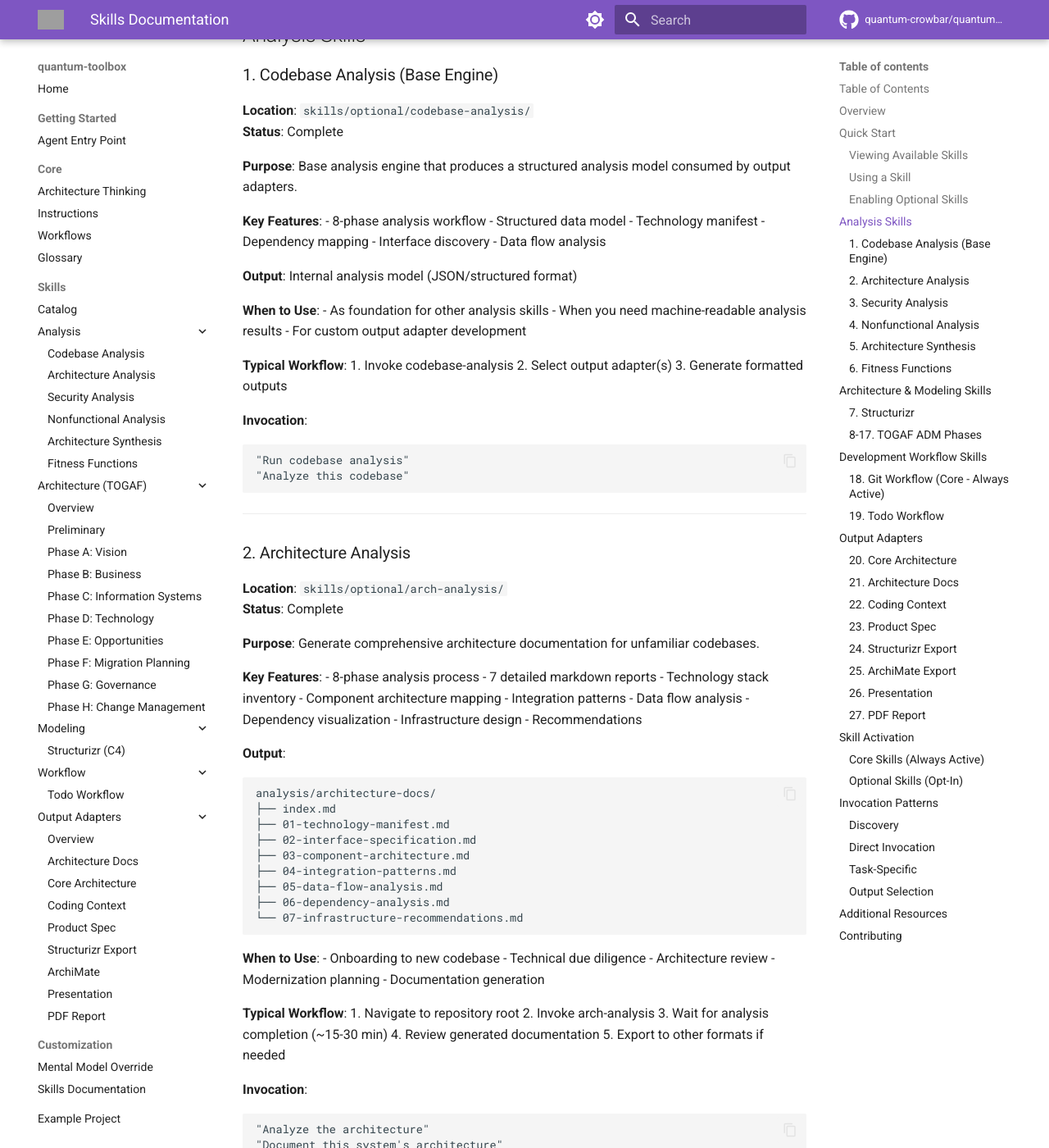
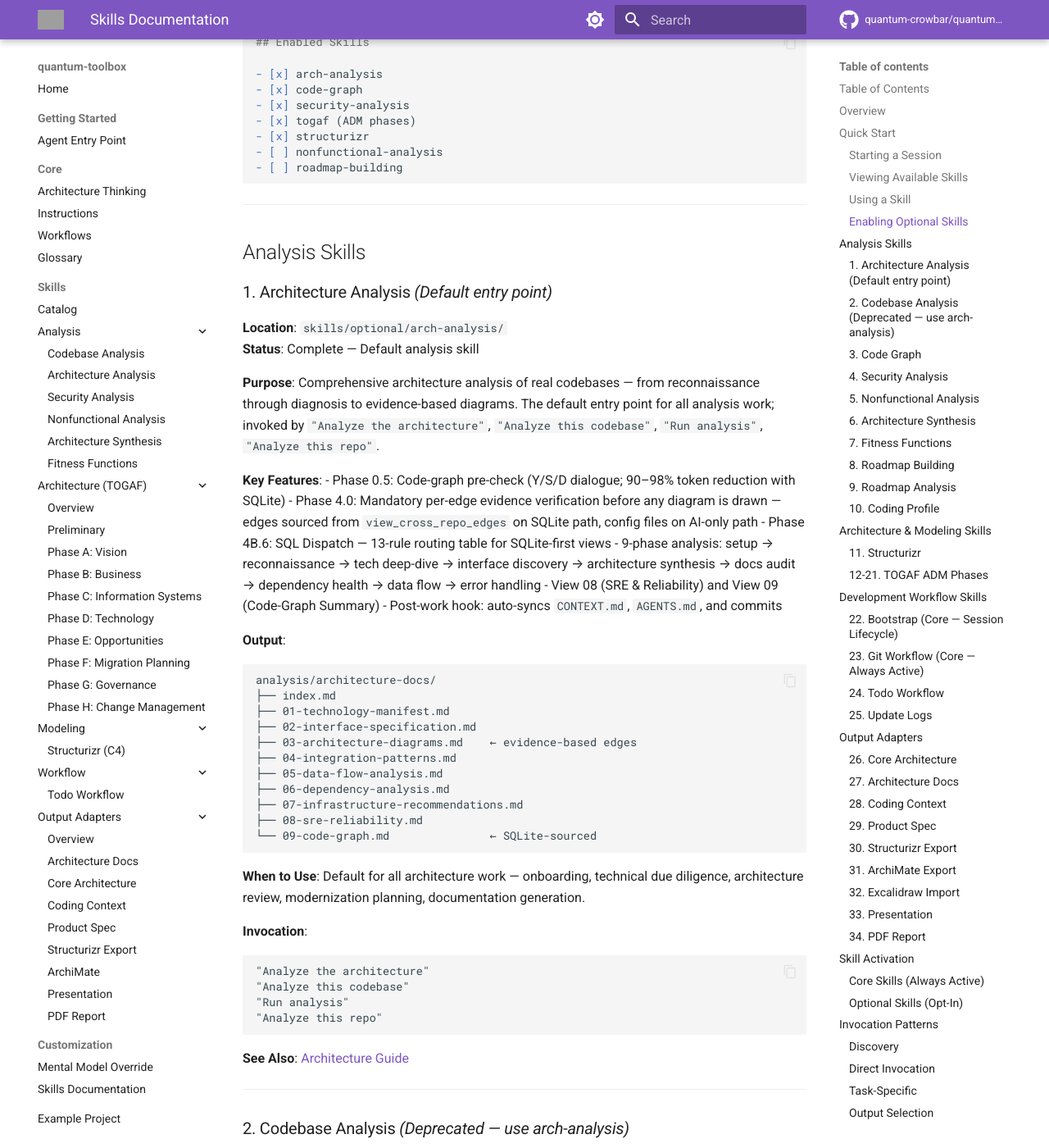
Before and after one commit to quantum-crowbar/quantum-toolbox, an MkDocs documentation site: the page built from docs/skills/README.md, in a window 1280 px wide and 1400 px high, scrolled down 1584 px. Shown: the whole window at 82% size. Built offline with MkDocs 1.6.1 and Material for MkDocs 9.7.7, drawn with Linux system fonts in a browser that asks for light colours; comment, search, counter and statistics services are not loaded; some of the changed text lies outside the part shown; grey boxes are pictures that could not be loaded.

Commit message:
docs: audit and update docs/ for v3.0 — skills README, arch-analysis-guide, docs README

````diff
--- a/docs/skills/README.md
+++ b/docs/skills/README.md
@@ -29,22 +29,32 @@ This document provides **detailed per-skill documentation** for each skill in th
 
 ## Quick Start
 
+### Starting a Session
+
+```
+/start
+```
+
+Runs the bootstrap skill: detects first-time setup vs. established project. Prints enabled skills, code-graph status, dependency warnings, and available commands.
+
 ### Viewing Available Skills
 
 ```
-"What skills do you have?"
-"List available analysis skills"
-"Show me TOGAF skills"
+/skills
 ```
+
+Lists all registered skills from `manifest.yaml` with enabled/disabled status for your project.
 
 ### Using a Skill
 
 ```
-"Analyze the architecture"              → arch-analysis
-"Analyze security posture"              → security-analysis
-"Apply TOGAF Business Architecture"     → togaf/business-architecture
-"Export to Structurizr"                 → analysis-outputs/structurizr
-"Generate presentation"                 → presentation
+"Analyze the architecture"              → arch-analysis (default)
+"Analyze this codebase"                → arch-analysis
+"Extract the code graph"               → code-graph
+"Analyze security posture"             → security-analysis
+"Apply TOGAF Business Architecture"    → togaf/business-architecture
+"Export to Structurizr"                → analysis-outputs/structurizr
+"Generate presentation"                → presentation
 ```
 
 ### Enabling Optional Skills
@@ -55,10 +65,12 @@ In your project's `AGENTS.md`:
 ## Enabled Skills
 
 - [x] arch-analysis
+- [x] code-graph
 - [x] security-analysis
 - [x] togaf (ADM phases)
 - [x] structurizr
-- [ ] software-design (optional)
+- [ ] nonfunctional-analysis
+- [ ] roadmap-building
 ```
 
 
@@ -66,58 +78,20 @@ In your project's `AGENTS.md`:
 
 ## Analysis Skills
 
-### 1. Codebase Analysis (Base Engine)
+### 1. Architecture Analysis *(Default entry point)*
 
-**Location**: `skills/optional/codebase-analysis/`
-**Status**: Complete
+**Location**: `skills/optional/arch-analysis/`
+**Status**: Complete — Default analysis skill
 
-**Purpose**: Base analysis engine that produces a structured analysis model consumed by output adapters.
+**Purpose**: Comprehensive architecture analysis of real codebases — from reconnaissance through diagnosis to evidence-based diagrams. The default entry point for all analysis work; invoked by `"Analyze the architecture"`, `"Analyze this codebase"`, `"Run analysis"`, `"Analyze this repo"`.
 
 **Key Features**:
-- 8-phase analysis workflow
-- Structured data model
-- Technology manifest
-- Dependency mapping
-- Interface discovery
-- Data flow analysis
-
-**Output**: Internal analysis model (JSON/structured format)
-
-**When to Use**:
-- As foundation for other analysis skills
-- When you need machine-readable analysis results
-- For custom output adapter development
-
-**Typical Workflow**:
-1. Invoke codebase-analysis
-2. Select output adapter(s)
-3. Generate formatted outputs
-
-**Invocation**:
-```
-"Run codebase analysis"
-"Analyze this codebase"
-```
-
----
-
-### 2. Architecture Analysis
-
-**Location**: `skills/optional/arch-analysis/`
-**Status**: Complete
-
-**Purpose**: Generate comprehensive architecture documentation for unfamiliar codebases.
-
-**Key Features**:
-- 8-phase analysis process
-- 7 detailed markdown reports
-- Technology stack inventory
-- Component architecture mapping
-- Integration patterns
-- Data flow analysis
-- Dependency visualization
-- Infrastructure design
-- Recommendations
+- Phase 0.5: Code-graph pre-check (Y/S/D dialogue; 90–98% token reduction with SQLite)
+- Phase 4.0: Mandatory per-edge evidence verification before any diagram is drawn — edges sourced from `view_cross_repo_edges` on SQLite path, config files on AI-only path
+- Phase 4B.6: SQL Dispatch — 13-rule routing table for SQLite-first views
+- 9-phase analysis: setup → reconnaissance → tech deep-dive → interface discovery → architecture synthesis → docs audit → dependency health → data flow → error handling
+- View 08 (SRE & Reliability) and View 09 (Code-Graph Summary)
+- Post-work hook: auto-syncs `CONTEXT.md`, `AGENTS.md`, and commits
 
 **Output**:
 ```
@@ -125,44 +99,68 @@ analysis/architecture-docs/
 ├── index.md
 ├── 01-technology-manifest.md
 ├── 02-interface-specification.md
-├── 03-component-architecture.md
+├── 03-architecture-diagrams.md    ← evidence-based edges
 ├── 04-integration-patterns.md
 ├── 05-data-flow-analysis.md
 ├── 06-dependency-analysis.md
-└── 07-infrastructure-recommendations.md
+├── 07-infrastructure-recommendations.md
+├── 08-sre-reliability.md
+└── 09-code-graph.md               ← SQLite-sourced
 ```
 
-**When to Use**:
-- Onboarding to new codebase
-- Technical due diligence
-- Architecture review
-- Modernization planning
-- Documentation generation
-
-**Typical Workflow**:
-1. Navigate to repository root
-2. Invoke arch-analysis
-3. Wait for analysis completion (~15-30 min)
-4. Review generated documentation
-5. Export to other formats if needed
+**When to Use**: Default for all architecture work — onboarding, technical due diligence, architecture review, modernization planning, documentation generation.
 
 **Invocation**:
 ```
 "Analyze the architecture"
-"Document this system's architecture"
-"Run architecture analysis"
+"Analyze this codebase"
+"Run analysis"
+"Analyze this repo"
 ```
-
-**Integration**:
-- Uses `codebase-analysis` internally
-- Outputs to `architecture-docs` adapter
-- Can feed TOGAF baseline assessment
 
 **See Also**: [Architecture Guide](../arch-analysis-guide.md)
 
 ---
 
-### 3. Security Analysis
+### 2. Codebase Analysis *(Deprecated — use arch-analysis)*
+
+**Location**: `skills/optional/codebase-analysis/`
+**Status**: **Deprecated** as of v3.0.0 — retained for migration compatibility, will be removed in v4.
+
+Use `arch-analysis` instead. See migration notes in `skills/optional/codebase-analysis/README.md`.
+
+---
+
+### 3. Code Graph
+
+**Location**: `skills/optional/code-graph/`
+**Status**: Complete
+
+**Purpose**: Extract a full call-graph from source code into `code_graph.sqlite` — enabling SQL-speed queries at near-zero token cost. Required for the SQLite-first analysis path.
+
+**Key Features**:
+- Phase 0.0: Scope & setup dialogue (single vs multi-repo)
+- Phase 2.5: Incremental update — only re-extracts changed files via `git diff`
+- 8 materialized view tables: `view_entry_traces`, `view_cycles`, `view_db_entry_paths`, `view_refactor_priority`, `view_cross_repo_edges`, and more
+- Phase 4B.5: Auto-generates `reports/sqlite-cookbook.md` with project-specific SQL queries
+- YAML stub mode: when SQLite active, YAML contains stats + `sqlite_path` pointer only
+
+**Output**: `code_graph.sqlite` + `reports/sqlite-cookbook.md` + YAML stub
+
+**When to Use**: Enable this skill to make arch-analysis and nonfunctional-analysis SQLite-first. Essential for medium/large codebases or multi-repo analysis.
+
+**Dependency**: `arch-analysis` must be enabled.
+
+**Invocation**:
+```
+"Extract the code graph"
+"Build code graph"
+"Run code-graph extraction"
+```
+
+---
+
+### 4. Security Analysis
 
 **Location**: `skills/optional/security-analysis/`
 **Status**: Complete
@@ -267,7 +265,7 @@ analysis/nonfunctional/
 
 ---
 
-### 5. Architecture Synthesis
+### 6. Architecture Synthesis
 
 **Location**: `skills/optional/architecture-synthesis/`
 **Status**: Complete
@@ -362,9 +360,56 @@ fitness-functions/
 
 ---
 
+### 8. Roadmap Building
+
+**Location**: `skills/optional/roadmap-building/`
+**Status**: Complete
+
+**Purpose**: Generates full phased implementation roadmaps from architecture analysis, TOGAF Phase E/F output, or standalone requirements. Produces initiatives, ADRs, risk register, epic/ticket breakdown with XS–XL complexity sizing and team assignments.
+
+**Invocation**:
+```
+"Build a roadmap"
+"Create implementation roadmap"
+"Generate phased roadmap from analysis"
+```
+
+---
+
+### 9. Roadmap Analysis
+
+**Location**: `skills/optional/roadmap-analysis/`
+**Status**: Complete
+
+**Purpose**: Seven-mode deep-dive analysis of an existing roadmap: expand initiative, research questions, complexity scoring, spike candidates, effort estimates, PDF export, team/financial model.
+
+**Invocation**:
+```
+"Analyse this roadmap"
+"Score roadmap complexity"
+"Estimate effort for this roadmap"
+```
+
+---
+
+### 10. Coding Profile
+
+**Location**: `skills/optional/coding-profile/`
+**Status**: Complete
+
+**Purpose**: Reads real repository code and generates per-stack coding skill files that agents load before writing code. Captures naming conventions, async style, testing framework, error handling, API design, and review standards — from actual code, not generic best practices.
+
+**Invocation**:
+```
+"Build coding profile"
+"Generate coding conventions from this repo"
+```
+
+---
+
 ## Architecture & Modeling Skills
 
-### 7. Structurizr
+### 11. Structurizr
 
 **Location**: `skills/optional/structurizr/`
 **Status**: Complete
@@ -418,7 +463,7 @@ architecture/
 
 ---
 
-### 8-17. TOGAF ADM Phases
+### 12-21. TOGAF ADM Phases
 
 **Location**: `skills/optional/togaf/`
 **Status**: All phases complete
@@ -467,7 +512,20 @@ TOGAF provides a comprehensive framework for enterprise architecture. Each phase
 
 ## Development Workflow Skills
 
-### 18. Git Workflow (Core - Always Active)
+### 22. Bootstrap *(Core — Session Lifecycle)*
+
+**Location**: `skills/core/bootstrap/`
+**Status**: Complete — Core skill (always active)
+
+**Purpose**: Standardised session entry point and upgrade lifecycle. Provides `/start`, `/help`, `/skills`, `/update`, `/upgrade`.
+
+**When to Use**: Run `/start` at the beginning of every session.
+
+**See Also**: [Bootstrap README](../../skills/core/bootstrap/README.md)
+
+---
+
+### 23. Git Workflow *(Core — Always Active)*
 
 **Location**: `skills/core/git-workflow/`
 **Status**: Complete
@@ -489,7 +547,7 @@ TOGAF provides a comprehensive framework for enterprise architecture. Each phase
 
 ---
 
-### 19. Todo Workflow
+### 24. Todo Workflow
 
 **Location**: `skills/optional/todo-workflow/`
 **Status**: Complete
@@ -518,11 +576,27 @@ TOGAF provides a comprehensive framework for enterprise architecture. Each phase
 
 ---
 
+### 25. Update Logs
+
+**Location**: `skills/optional/update-logs/`
+**Status**: Complete
+
+**Purpose**: Structured log generation for project update communications — changelogs, release notes, sprint summaries.
+
+**Invocation**:
+```
+"Generate update log"
+"Write release notes"
+"Create sprint summary"
+```
+
+---
+
 ## Output Adapters
 
-Output adapters transform analysis results into different formats. They consume the structured analysis model from `codebase-analysis`.
+Output adapters transform analysis results into different formats.
 
-### 20. Core Architecture
+### 26. Core Architecture
 
 **Location**: `skills/optional/analysis-outputs/core-architecture/`
 **Status**: Complete
@@ -562,7 +636,7 @@ analysis/core-architecture/
 
 ---
 
-### 22. Coding Context
+### 28. Coding Context
 
 **Location**: `skills/optional/analysis-outputs/coding-context/`
 **Status**: Complete
@@ -582,7 +656,7 @@ CONTEXT.md      # Current project state
 
 ---
 
-### 23. Product Spec
+### 29. Product Spec
 
 **Location**: `skills/optional/analysis-outputs/product-spec/`
 **Status**: Complete
@@ -620,7 +694,7 @@ product-spec/
 
 ---
 
-### 25. ArchiMate Export
+### 31. ArchiMate Export
 
 **Location**: `skills/optional/analysis-outputs/archimate/`
 **Status**: Complete
@@ -636,7 +710,23 @@ product-spec/
 
 ---
 
-### 26. Presentation
+### 32. Excalidraw Import
+
+**Location**: `skills/optional/analysis-outputs/excalidraw-import.md`
+**Status**: Complete
+
+**Purpose**: Parses `.excalidraw` JSON files and feeds them into the architecture model. 5-phase pipeline: parse elements → map colours to component roles → disambiguation dialogue → write Mermaid diagram → optionally pre-populate `architecture_model` and hand off to `arch-analysis`.
+
+**Invocation**:
+```
+"Analyse this excalidraw file"
+"Convert excalidraw to Mermaid"
+"Use this excalidraw as architecture input"
+```
+
+---
+
+### 33. Presentation
 
 **Location**: `skills/optional/analysis-outputs/presentation/`
 **Status**: Complete
@@ -674,7 +764,7 @@ presentations/topic/
 
 ---
 
-### 27. PDF Report
+### 34. PDF Report
 
 **Location**: `skills/optional/analysis-outputs/pdf-report/`
 **Status**: Complete
@@ -719,7 +809,8 @@ analysis/pdf/
 
 ### Core Skills (Always Active)
 
-- `git-workflow` - Always available
+- `bootstrap` — Session lifecycle (`/start`, `/help`, `/skills`, `/update`, `/upgrade`)
+- `git-workflow` — Git conventions and commit format
 
 ### Optional Skills (Opt-In)
 
@@ -728,22 +819,15 @@ Enable in your project's `AGENTS.md`:
 ```markdown
 ## Enabled Skills
 
-### Analysis
 - [x] arch-analysis
+- [x] code-graph
 - [x] security-analysis
+- [x] togaf (ADM phases)
+- [x] structurizr
 - [ ] nonfunctional-analysis
-
-### Architecture
-- [x] togaf
-- [x] structurizr
-
-### Workflows
-- [x] todo-workflow
-
-### Output Adapters
-- [x] architecture-docs
-- [x] pdf-report
-- [x] presentation
+- [ ] roadmap-building
+- [ ] roadmap-analysis
+- [ ] coding-profile
 ```
 
 ---
@@ -753,21 +837,23 @@ Enable in your project's `AGENTS.md`:
 ### Discovery
 
 ```
-"What skills do you have?"
-"List available analysis skills"
-"Show me TOGAF skills"
-"What can you help me with?"
+/start       ← orient the agent at session start
+/skills      ← list all registered skills
+/help        ← full command reference
 ```
 
 ### Direct Invocation
 
 ```
-"Analyze the architecture"
-"Analyze security with OWASP"
-"Apply TOGAF Business Architecture"
-"Create C4 model"
-"Generate presentation"
-"Export to PDF"
+"Analyze the architecture"           → arch-analysis (default)
+"Analyze this codebase"             → arch-analysis
+"Extract the code graph"            → code-graph
+"Analyse this excalidraw file"      → excalidraw-import
+"Analyze security with OWASP"       → security-analysis
+"Apply TOGAF Business Architecture" → togaf/business-architecture
+"Create C4 model"                   → structurizr
+"Generate presentation"             → presentation
+"Export to PDF"                     → pdf-report
 ```
 
 ### Task-Specific
@@ -807,7 +893,7 @@ Enable in your project's `AGENTS.md`:
 To add new skills or improve documentation:
 
 1. Follow the 5-file standard structure
-2. Update `skills/_index.md`
+2. Update `skills/_index.md` and `skills/manifest.yaml`
 3. Submit pull request
 
-See [AGENTS.md](../../AGENTS.md) for contribution guidelines.
+See [CONTRIBUTING.md](../../CONTRIBUTING.md) for the full contribution guide, PR process, and release checklist.
````
Also changed, not shown: other parts of docs/skills/README.md (+4 -4 lines), docs/README.md (+6 -23 lines), docs/arch-analysis-guide.md (+13 -4 lines).
